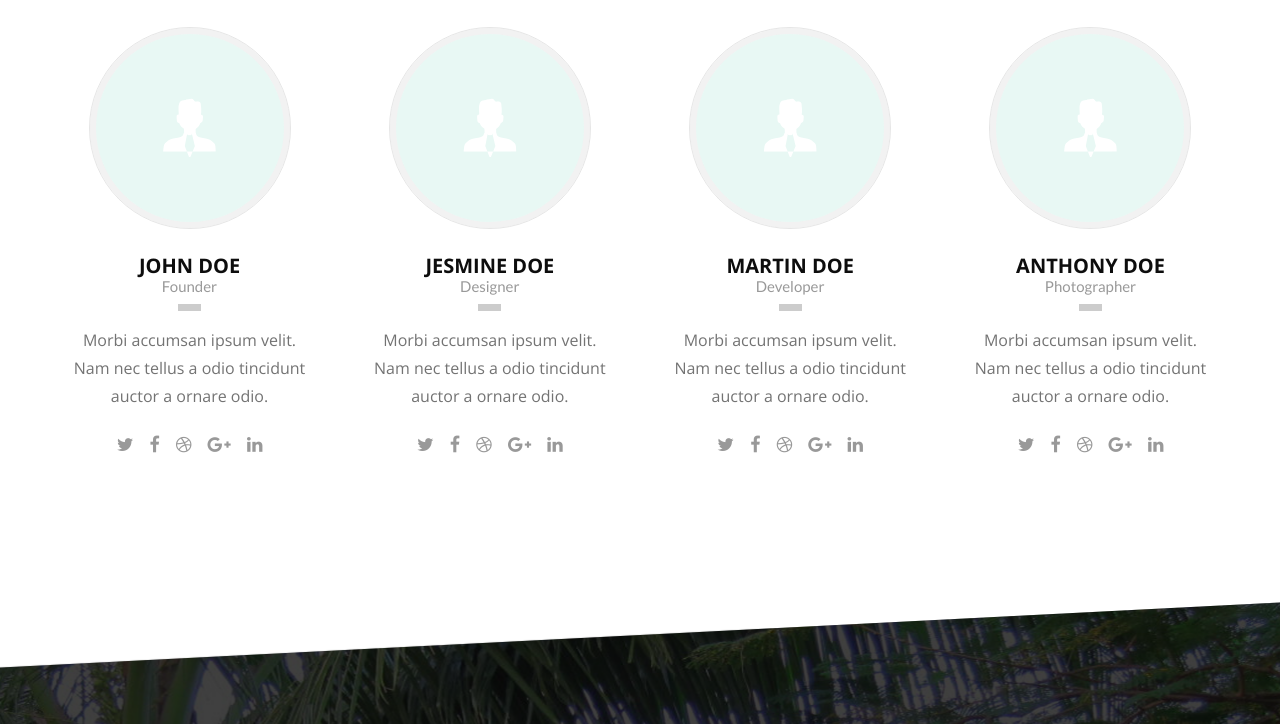
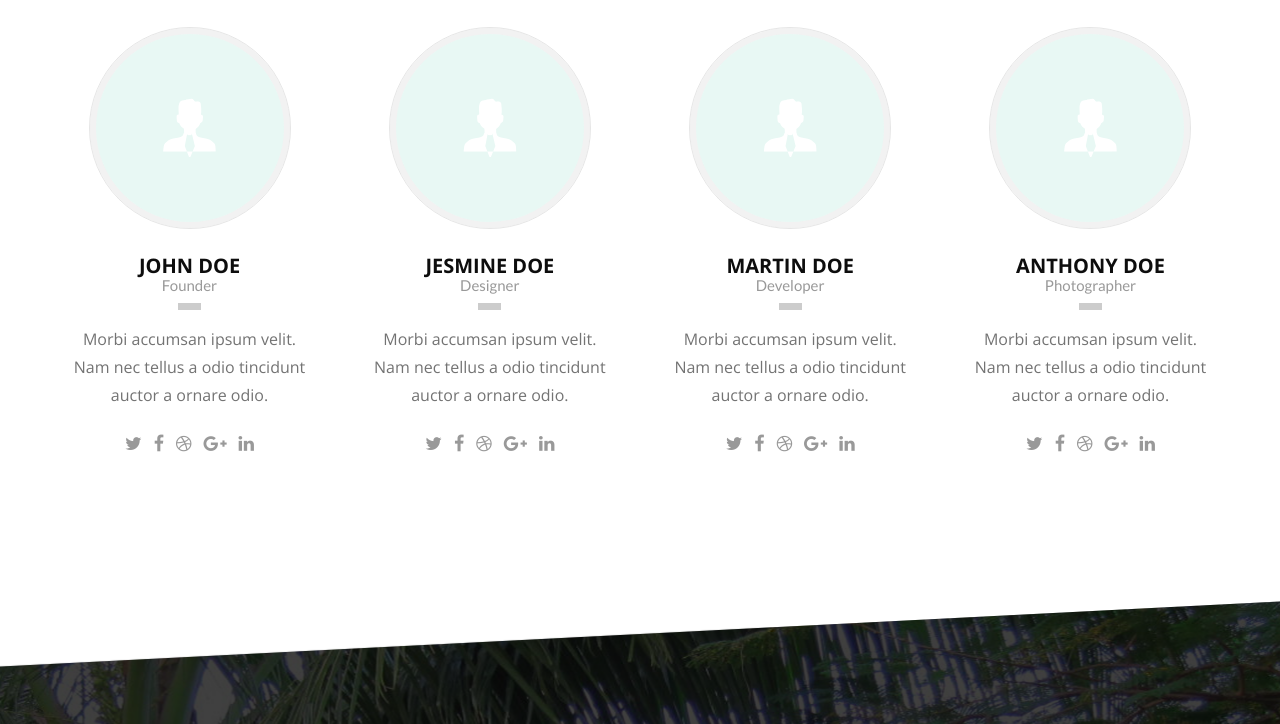
Before and after one commit to LesiaLametta/Avocode_example, a PHP site: page / in a window 1280 px wide. Shown: the part 3540-4264 px from the top of the page. Run offline with PHP 8.4, Linux system fonts and the light colour scheme; some web fonts are replaced.

Commit message:
implementation of Flexboxgrid to the team-list_item div class

```diff
--- a/css/style.css
+++ b/css/style.css
@@ -48,6 +48,7 @@ h6 {
     margin: 120px 0;
     background-color: #e6e6e6;
 }
+
 
 
 
@@ -173,22 +174,6 @@ header {
 .menu_link:hover {
     color: #0d0d0d;
 }
-
-
-
-
-
-
-
-
-
-
-
-
-
-
-
-
 
 
 
@@ -349,6 +334,7 @@ header {
 
 
 
+
 /*box skills*/
 
 .box-skills {
@@ -373,6 +359,7 @@ header {
 .box-skills_item--content {
     padding-left: 35px;
 }
+
 
 
 
@@ -448,6 +435,7 @@ header {
     align-items: center;
     display: flex;
 }
+
 
 
 
@@ -561,6 +549,7 @@ header {
 
 
 
+
 /*team*/
 
 .team-list {
@@ -570,6 +559,8 @@ header {
 }
 
 .team-list_item {
+    display: flex;
+    flex-direction: column;
     width: 269px;
     padding: 25px 15px 30px;
     border-top: 4px solid transparent;
@@ -585,8 +576,17 @@ header {
     background-color: #e74c3c;
 }
 
+.team-list_item .social {
+    flex: 1;
+    height: 100%;
+    display: flex;
+    align-items: flex-end;
+    justify-content: center;
+}
+
 .team-list_img {
     display: flex;
+    flex: none;
     align-items: center;
     justify-content: center;
     font-size: 62px;
@@ -701,6 +701,7 @@ header {
     display: block;
     line-height: 45px;
 }
+
 
 
 
@@ -887,6 +888,7 @@ header {
     height: 38px;
     padding: 9px 33px 0;
 }
+
 
 
 
@@ -1128,6 +1130,7 @@ header {
 
 
 
+
 /*tweet*/
 
 .tweet {
@@ -1173,6 +1176,7 @@ header {
     font-style: italic;
     line-height: 38px;
 }
+
 
 
 
```
